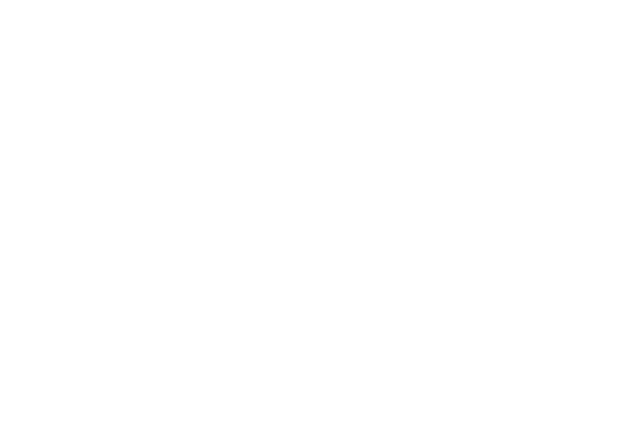
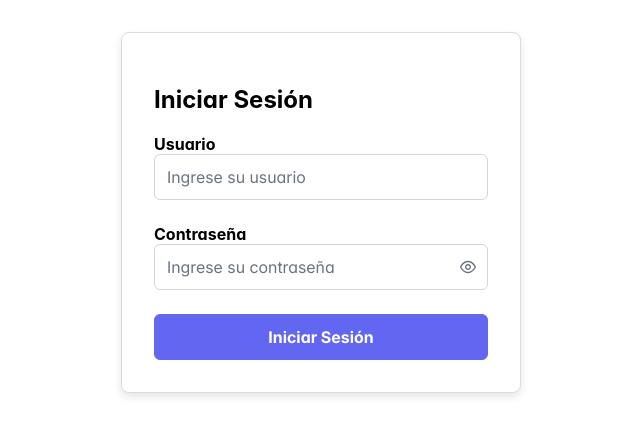
Before and after one commit to sergioguachalla/IoT, a React (Create React App) app in the folder frontend/iot-frontend/: page /login in a window 1280 px wide. Before the commit this address had no page. Shown: the top 436 px of the page, without its empty margins (319-959 px from the left). Built offline with nearby package versions, Linux system fonts and the light colour scheme.

Commit message:
add login form

```diff
--- /dev/null
+++ b/frontend/iot-frontend/src/components/login-form/LoginForm.css
@@ -0,0 +1,23 @@
+/* src/components/LoginForm.css */
+.login-form-container {
+    max-width: 400px;
+    margin: 2rem auto;
+    padding: 2rem;
+    border: 1px solid #dcdcdc;
+    border-radius: 8px;
+    box-shadow: 0 4px 8px rgba(0, 0, 0, 0.1);
+    background-color: #fff;
+}
+
+.field {
+    margin-bottom: 1.5rem;
+}
+
+.block {
+    font-weight: bold;
+    margin-bottom: 0.5rem;
+}
+
+.w-full {
+    width: 100%;
+}
--- /dev/null
+++ b/frontend/iot-frontend/src/components/login-form/LoginForm.js
@@ -0,0 +1,52 @@
+import React, { useState } from 'react';
+import { InputText } from 'primereact/inputtext';
+import { Password } from 'primereact/password';
+import { Button } from 'primereact/button';
+import './LoginForm.css';
+
+const LoginForm = () => {
+    const [username, setUsername] = useState('');
+    const [password, setPassword] = useState('');
+
+    const handleLogin = (e) => {
+        e.preventDefault();
+        console.log('Logging in with', { username, password });
+    };
+
+    return (
+        <div className="login-form-container">
+            <h2>Iniciar Sesión</h2>
+            <form onSubmit={handleLogin} className="p-fluid">
+                <div className="field">
+                    <label htmlFor="username" className="block">Usuario</label>
+                    <InputText
+                        id="username"
+                        value={username}
+                        onChange={(e) => setUsername(e.target.value)}
+                        placeholder="Ingrese su usuario"
+                        required
+                        className="w-full"
+                    />
+                </div>
+                <div className="field mt-4">
+                    <label htmlFor="password" className="block">Contraseña</label>
+                    <Password
+                        id="password"
+                        value={password}
+                        onChange={(e) => setPassword(e.target.value)}
+                        feedback={false}
+                        toggleMask
+                        placeholder="Ingrese su contraseña"
+                        required
+                        className="w-full"
+                    />
+                </div>
+                <div className="mt-4">
+                    <Button label="Iniciar Sesión" type="submit" className="p-button-primary w-full" />
+                </div>
+            </form>
+        </div>
+    );
+};
+
+export default LoginForm;
--- a/frontend/iot-frontend/src/components/login/Login.js
+++ /dev/null
@@ -1,11 +0,0 @@
-import React from "react";
-
-const Login = () => {
-    return (
-        <div>
-            <h1>Login</h1>
-        </div>
-    );
-}
-
-export default Login;
--- a/frontend/iot-frontend/src/components/navbar/Navbar.js
+++ b/frontend/iot-frontend/src/components/navbar/Navbar.js
@@ -10,7 +10,7 @@
                 { label: 'Parqueo', icon: 'pi pi-info-circle', command: () => window.location.href = "/feature2" }
             ]
         },
-        { label: 'Registrarse', icon: 'pi pi-info', command: () => window.location.href = "/signup" },
+        { label: 'Registrarse', icon: 'pi pi-info', command: () => window.location.href = "/login-form" },
         { label: 'Iniciar Sesión', icon: 'pi pi-envelope', command: () => window.location.href = "/contact" }
     ];
 
--- a/frontend/iot-frontend/src/index.js
+++ b/frontend/iot-frontend/src/index.js
@@ -5,7 +5,7 @@
 import reportWebVitals from './reportWebVitals';
 import { PrimeReactProvider } from 'primereact/api';
 import { BrowserRouter as Router, Route, Routes } from 'react-router-dom';
-import Login from "./components/login/Login";
+import LoginForm from "./components/login-form/LoginForm";
 
 const root = ReactDOM.createRoot(document.getElementById('root'));
 root.render(
@@ -13,7 +13,7 @@
         <Router>
             <Routes>
                 <Route path="/" element={<App />} />
-                <Route path="/signup" element={<Login />} />
+                <Route path="/login" element={<LoginForm />} />
             </Routes>
         </Router>
     </PrimeReactProvider>
```
